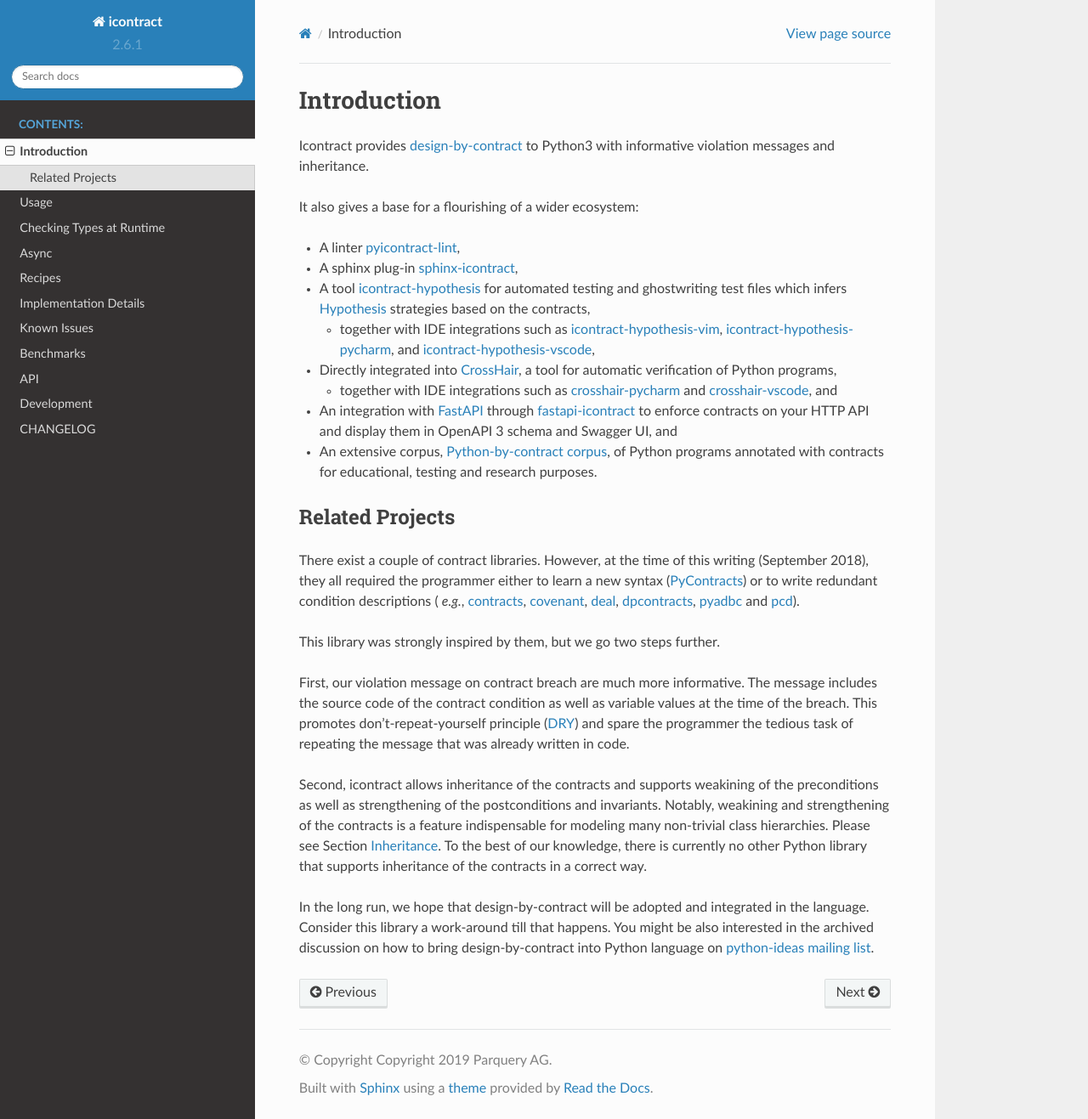
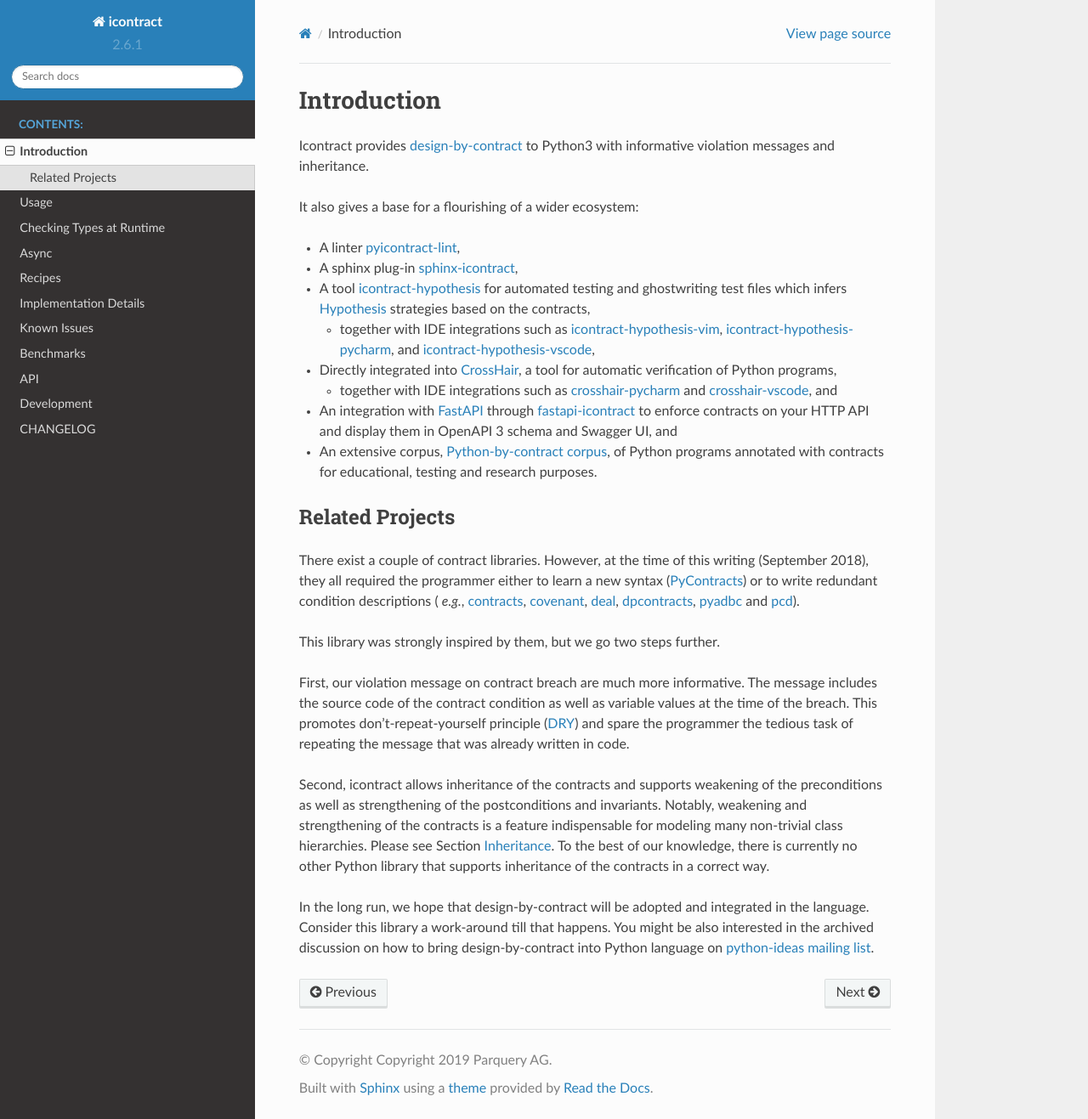
Before and after one commit to Parquery/icontract, a Sphinx documentation site: the page built from docs/source/introduction.rst, in a window 1280 px wide and 1317 px high. Shown: the whole window at 85% size. Built offline with Sphinx 7.4.7 and the Read the Docs theme 2.0.0, drawn with Linux system fonts in a browser that asks for light colours; the version number is read from the project's files by our own code.

Commit message:
Fix typos in docs/source/introduction.rst

```diff
--- a/docs/source/introduction.rst
+++ b/docs/source/introduction.rst
@@ -57,8 +57,8 @@
 (`DRY <https://en.wikipedia.org/wiki/Don%27t_repeat_yourself>`_) and spare the programmer the tedious task of repeating
 the message that was already written in code.
 
-Second, icontract allows inheritance of the contracts and supports weakining of the preconditions
-as well as strengthening of the postconditions and invariants. Notably, weakining and strengthening of the contracts
+Second, icontract allows inheritance of the contracts and supports weakening of the preconditions
+as well as strengthening of the postconditions and invariants. Notably, weakening and strengthening of the contracts
 is a feature indispensable for modeling many non-trivial class hierarchies. Please see Section :ref:`Inheritance`.
 To the best of our knowledge, there is currently no other Python library that supports inheritance of the contracts in a
 correct way.
```
